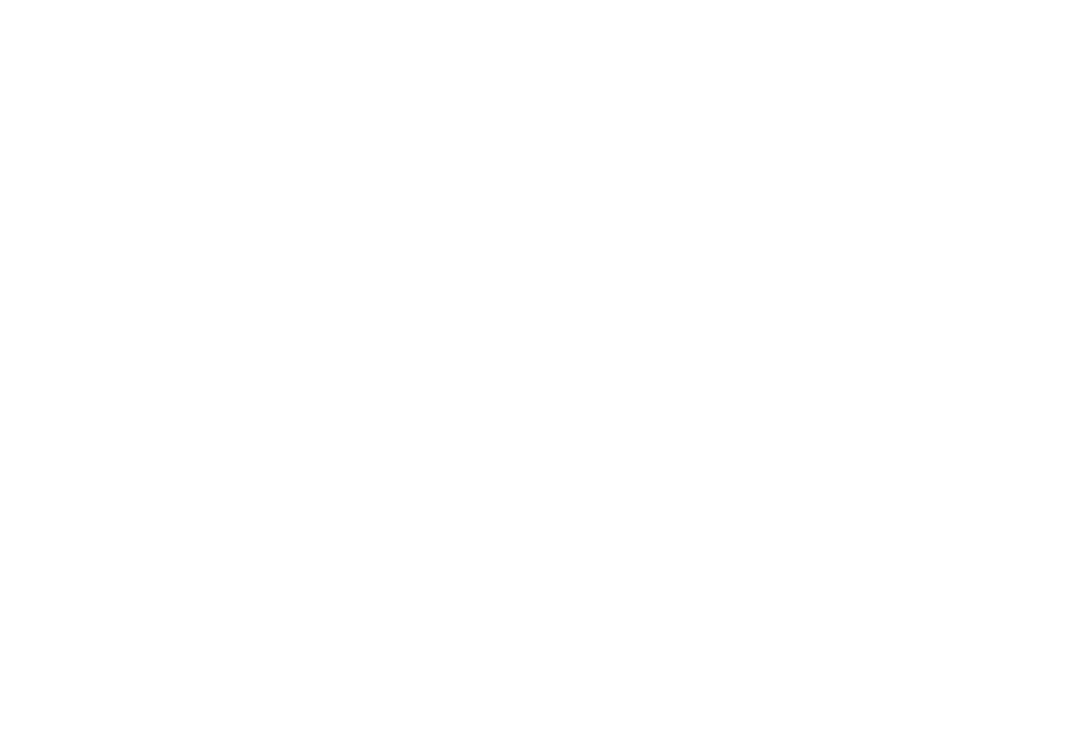
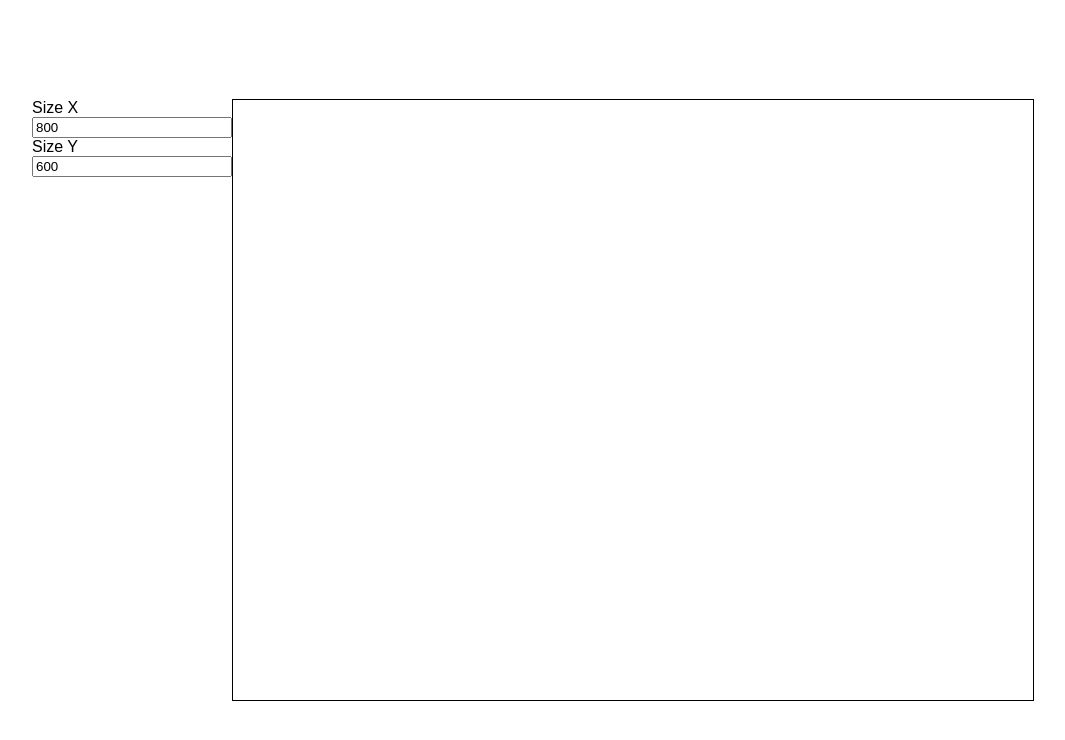
Before and after one commit to tsorak/grapher, a website: page public/index.html in a window 1280 px wide. Shown: the whole page, without its empty margins (107-1172 px from the left). Drawn offline with Linux system fonts and the light colour scheme.

Commit message:
page layout, set canvas size, setup config

```diff
--- a/public/index.html
+++ b/public/index.html
@@ -1,17 +1,23 @@
 <!DOCTYPE html>
 <html lang="en">
-
 	<head>
-        <meta charset="UTF-8">
-        <meta http-equiv="X-UA-Compatible" content="IE=edge">
-        <meta name="viewport" content="width=device-width, initial-scale=1.0">
+		<meta charset="UTF-8" />
+		<meta http-equiv="X-UA-Compatible" content="IE=edge" />
+		<meta name="viewport" content="width=device-width, initial-scale=1.0" />
 		<title>Grapher</title>
 		<script src="script.js" defer></script>
-        <link rel="stylesheet" href="styles.css">
+		<link rel="stylesheet" href="styles.css" />
 	</head>
 
 	<body>
-
+		<main>
+			<div class="toolbar">
+				<label for="cvsX">Size X</label>
+				<input class="cvsSize" type="number" name="cvsX" value="800" />
+				<label for="cvsY">Size Y</label>
+				<input class="cvsSize" type="number" name="cvsY" value="600" />
+			</div>
+			<canvas width="0" height="0"></canvas>
+		</main>
 	</body>
-
 </html>
--- a/public/script.js
+++ b/public/script.js
@@ -0,0 +1,22 @@
+//assign references to html elements
+const canvas = document.querySelector("canvas");
+const [sizeXElem, sizeYElem] = document.querySelectorAll(".cvsSize");
+
+//setup config
+const config = {
+	element: {
+		size: { x: sizeXElem.value, y: sizeYElem.value },
+	},
+	period: {
+		unit: "months",
+		step: 20,
+	},
+	value: {
+		unit: "kr",
+		step: 20,
+	},
+};
+console.debug(config);
+
+//set canvas size
+[canvas.width, canvas.height] = Object.values(config.element.size);
--- a/public/styles.css
+++ b/public/styles.css
@@ -0,0 +1,30 @@
+body {
+	font-family: sans-serif;
+	margin: 0;
+	padding: 0;
+	position: relative;
+
+	display: flex;
+	flex: none;
+	height: 100vh;
+	width: 100vw;
+	justify-content: center;
+	align-items: center;
+	position: relative;
+}
+
+main {
+	display: flex;
+}
+
+canvas {
+	border: 1px black solid;
+	width: fit-content;
+	height: fit-content;
+}
+
+.toolbar {
+	display: flex;
+	flex-direction: column;
+	width: 200px;
+}
```
Lines whose indentation alone changed are shown as unchanged.
